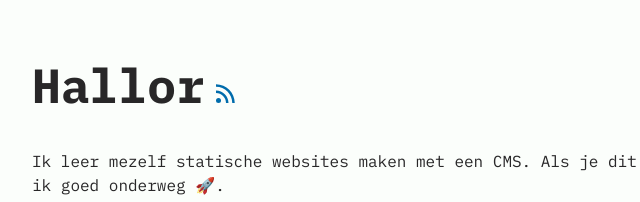
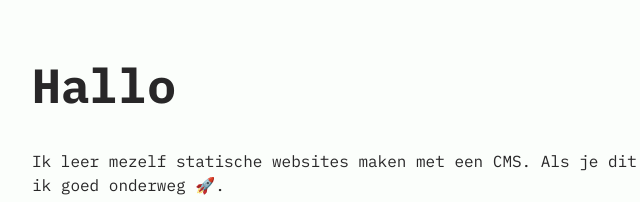
Before and after one commit to daandobber/mijnsite, an Astro site: page / in a window 1280 px wide. Shown: the part 196-398 px from the top of the page, 240-880 px from the left. Built offline with nearby package versions, Linux system fonts and the light colour scheme; Astro itself is replaced by a stand-in of ours.

Commit message:
Update index.astro

```diff
--- a/src/pages/index.astro
+++ b/src/pages/index.astro
@@ -23,23 +23,7 @@ const socialCount = SOCIALS.filter(social => social.active).length;
   <Header />
   <main id="main-content">
     <section id="hero">
-      <h1>Hallor</h1>
-      <a
-        target="_blank"
-        href="/rss.xml"
-        class="rss-link"
-        aria-label="rss feed"
-        title="RSS Feed"
-      >
-        <svg xmlns="http://www.w3.org/2000/svg" class="rss-icon"
-          ><path
-            d="M19 20.001C19 11.729 12.271 5 4 5v2c7.168 0 13 5.832 13 13.001h2z"
-          ></path><path
-            d="M12 20.001h2C14 14.486 9.514 10 4 10v2c4.411 0 8 3.589 8 8.001z"
-          ></path><circle cx="6" cy="18" r="2"></circle>
-        </svg>
-        <span class="sr-only">RSS Feed</span>
-      </a>
+      <h1>Hallo</h1>
 
       <p>
         Ik leer mezelf statische websites maken met een CMS. Als je dit leest, ben ik goed onderweg 🚀.
```
